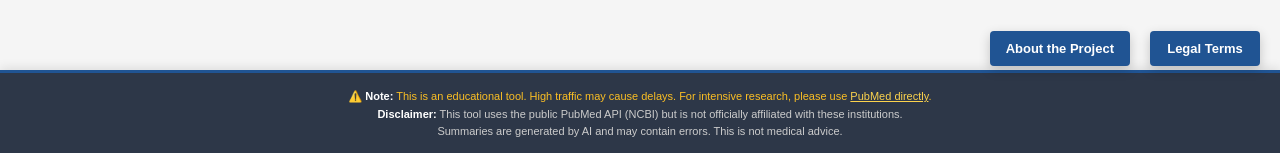
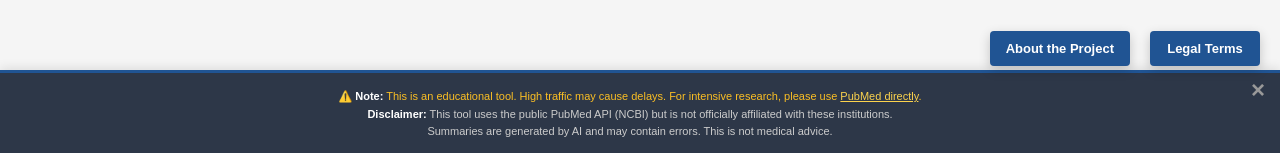
Before and after one commit to Ja1m3st/pubmed-query.github.io, a website: page public/index.html in a window 1280 px wide. Shown: the part 644-797 px from the top of the page. Drawn offline with Linux system fonts and the light colour scheme; no server answers.

Commit message:
Delete footer warning

```diff
--- a/public/index.html
+++ b/public/index.html
@@ -158,7 +158,9 @@
         </div>
     </div>
 
-    <footer class="legal-footer">
+    <footer class="legal-footer" id="stickyFooter">
+        <button class="close-footer-btn" onclick="dismissFooter()" title="Ocultar barra">×</button>
+
         <p style="color: #fbbf24; margin: 0;">
             ⚠️ <strong>Note:</strong> This is an educational tool. High traffic may cause delays.
             For intensive research, please use <a href="https://pubmed.ncbi.nlm.nih.gov" target="_blank" style="color: #fcd34d; text-decoration: underline;">PubMed directly</a>.
--- a/public/pubmed_ai.css
+++ b/public/pubmed_ai.css
@@ -201,7 +201,6 @@ body {
     z-index: 1000;
     font-weight: 600;
     transition: all 0.2s;
-    /* Aseguramos ancho mínimo para que no se deforme */
     min-width: 110px;
     display: flex;
     justify-content: center;
@@ -210,8 +209,8 @@ body {
 /* 2. Botón About (A la izquierda del Legal) */
 .about-trigger {
     position: fixed;
-    bottom: 90px;        /* IMPORTANTE: La misma altura que el legal */
-    right: 150px;        /* 150px = 20px (margen) + 110px (ancho botón legal) + 20px (hueco) */
+    bottom: 90px;
+    right: 150px;
     background: var(--ncbi-blue);
     color: white;
     border: none;
@@ -233,7 +232,6 @@ body {
 
 /* --- VERSIÓN MÓVIL --- */
 @media (max-width: 600px) {
-    /* En móvil los subimos más para que no tapen el footer que es más alto */
     .legal-trigger {
         right: 20px;
         bottom: 120px;
@@ -242,7 +240,7 @@ body {
 
     .about-trigger {
         right: 20px;
-        bottom: 170px; /* Lo ponemos ENCIMA del legal, no al lado */
+        bottom: 170px;
         width: auto;
     }
 }
@@ -786,7 +784,7 @@ body {
 }
 
 .social-btn.linkedin {
-    background: #0077b5; /* LinkedIn Blue */
+    background: #0077b5;
 }
 
 .social-btn.linkedin:hover {
@@ -794,9 +792,33 @@ body {
 }
 
 .social-btn.github {
-    background: #333; /* GitHub Black */
+    background: #333;
 }
 
 .social-btn.github:hover {
     background: #000;
 }
+
+.close-footer-btn {
+    position: absolute;
+    top: 5px;
+    right: 10px;
+    background: transparent;
+    border: none;
+    color: #999;
+    font-size: 24px;
+    font-weight: bold;
+    cursor: pointer;
+    line-height: 1;
+    z-index: 901;
+    padding: 0 5px;
+    transition: color 0.2s;
+}
+
+.close-footer-btn:hover {
+    color: white;
+}
+
+.legal-footer {
+    padding-right: 35px;
+}
--- a/public/pubmed_ai.js
+++ b/public/pubmed_ai.js
@@ -739,5 +739,14 @@ function closeAboutModal(e) {
     document.getElementById('aboutModal').style.display = 'none';
 }
 
+function dismissFooter() {
+    const footer = document.getElementById('stickyFooter');
+    if (footer) {
+        footer.style.display = 'none';
+
+        document.body.style.paddingBottom = '0';
+    }
+}
+
 renderFolders();
 renderSavedPapers();
```
